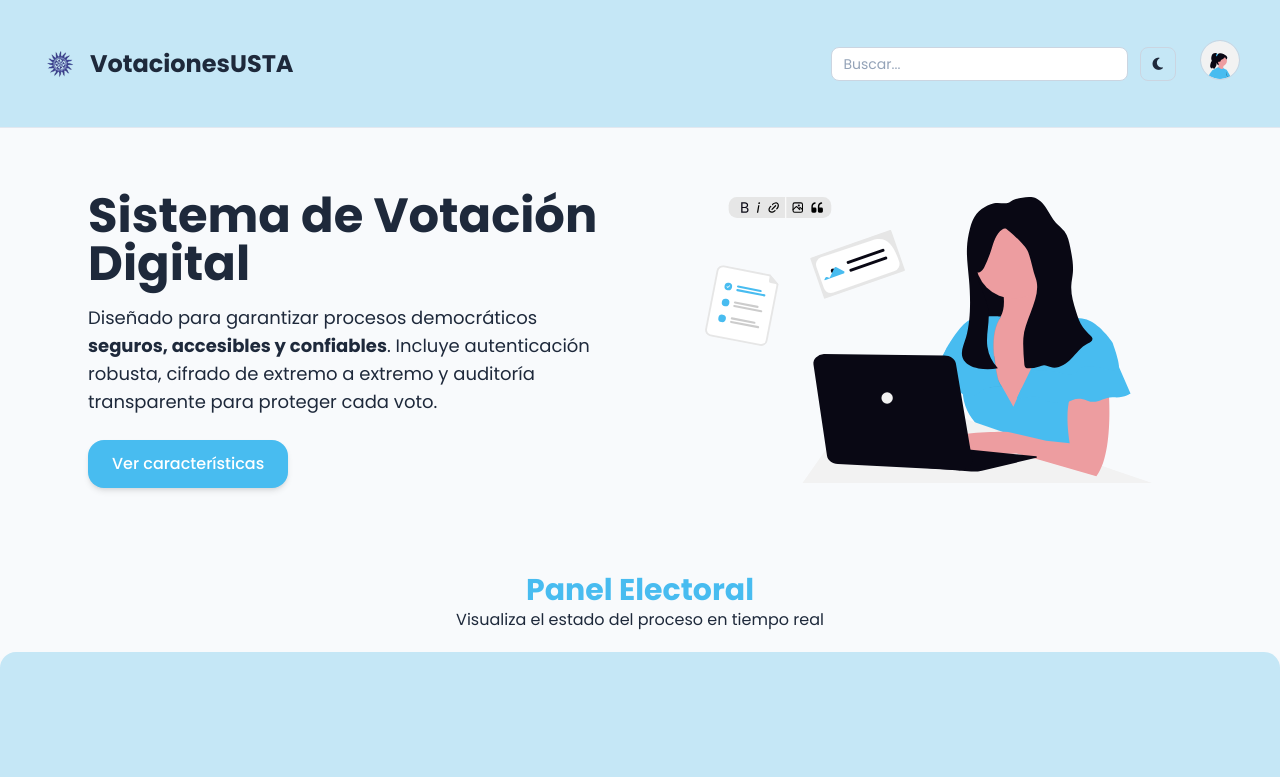
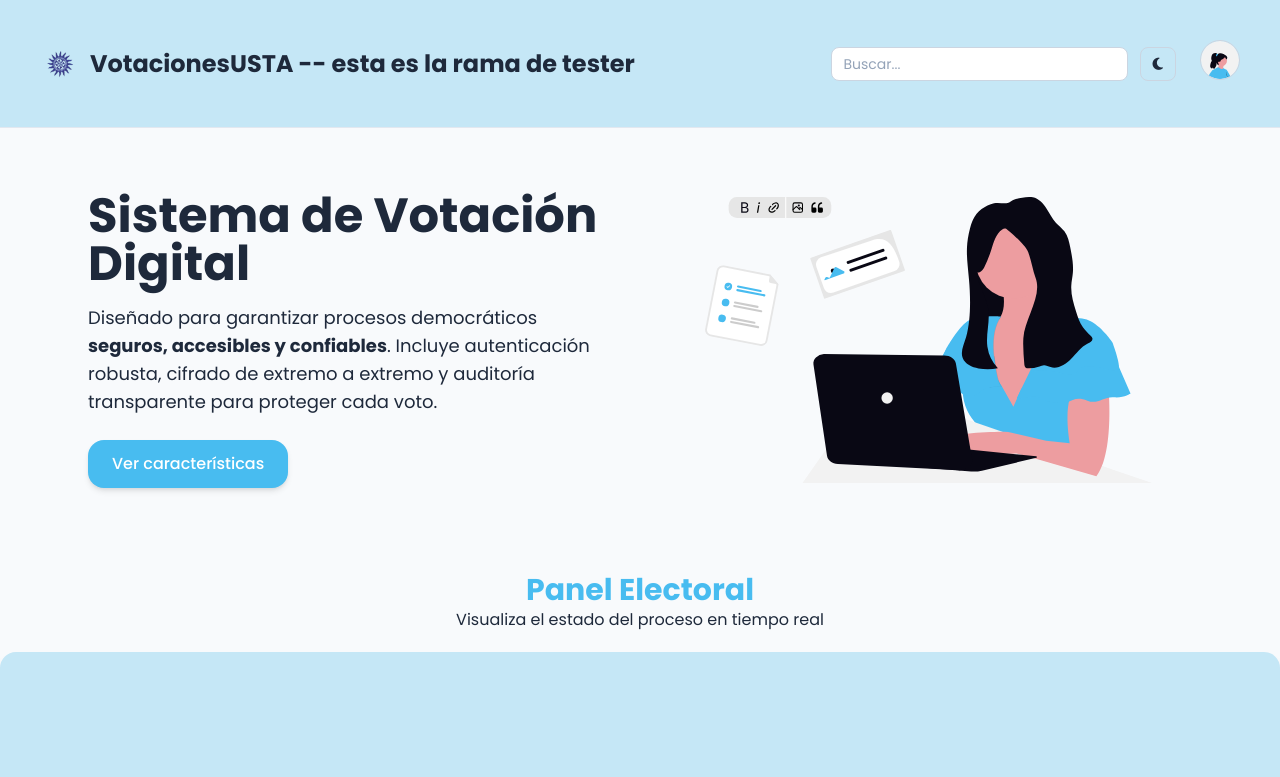
Before and after one commit to karolmarianaacuna/sistema-de-votaciones, a plain HTML site: page index.html in a window 1280 px wide. Shown: the top 777 px of the page. Drawn offline with nearby package versions, Linux system fonts and the light colour scheme.

Commit message:
Update index.html -viernes 4:51

```diff
--- a/index.html
+++ b/index.html
@@ -3,7 +3,7 @@
   <head>
     <meta charset="UTF-8" />
     <meta name="viewport" content="width=device-width, initial-scale=1" />
-    <title>VotacionesUSTA – Sistema de Votación Digital -- esta es la rama de tester</title>
+    <title>VotacionesUSTA – Sistema de Votación Digital -- esta es la rama de tester </title>
     <meta
       name="description"
       content="Sistema de votación digital seguro, accesible y confiable para procesos democráticos."
@@ -45,7 +45,7 @@
             class="h-10"
           />
           <a href="#" class="font-bold text-2xl hover:opacity-80 transition">
-            VotacionesUSTA
+            VotacionesUSTA -- esta es la rama de tester
           </a>
         </div>
 
```
